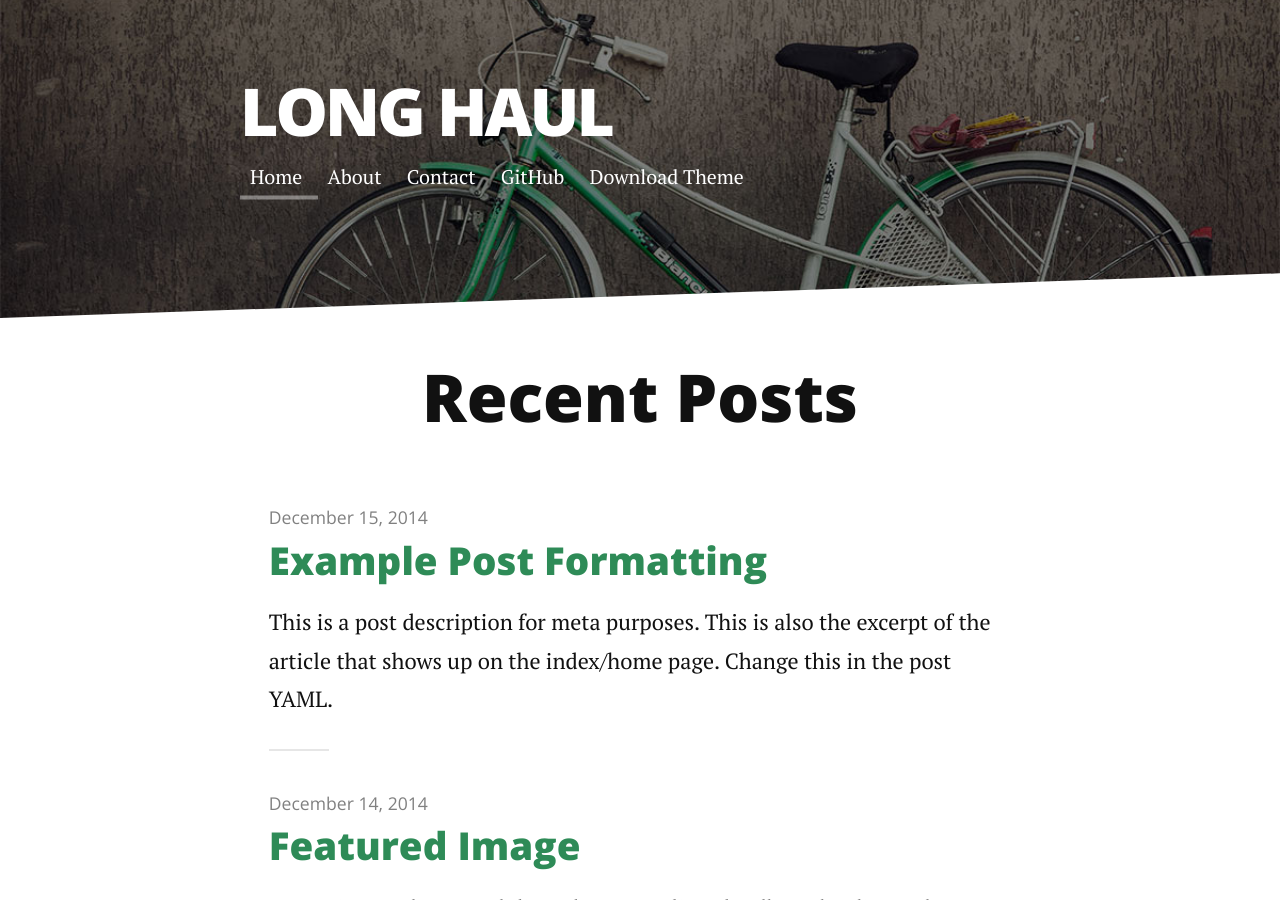
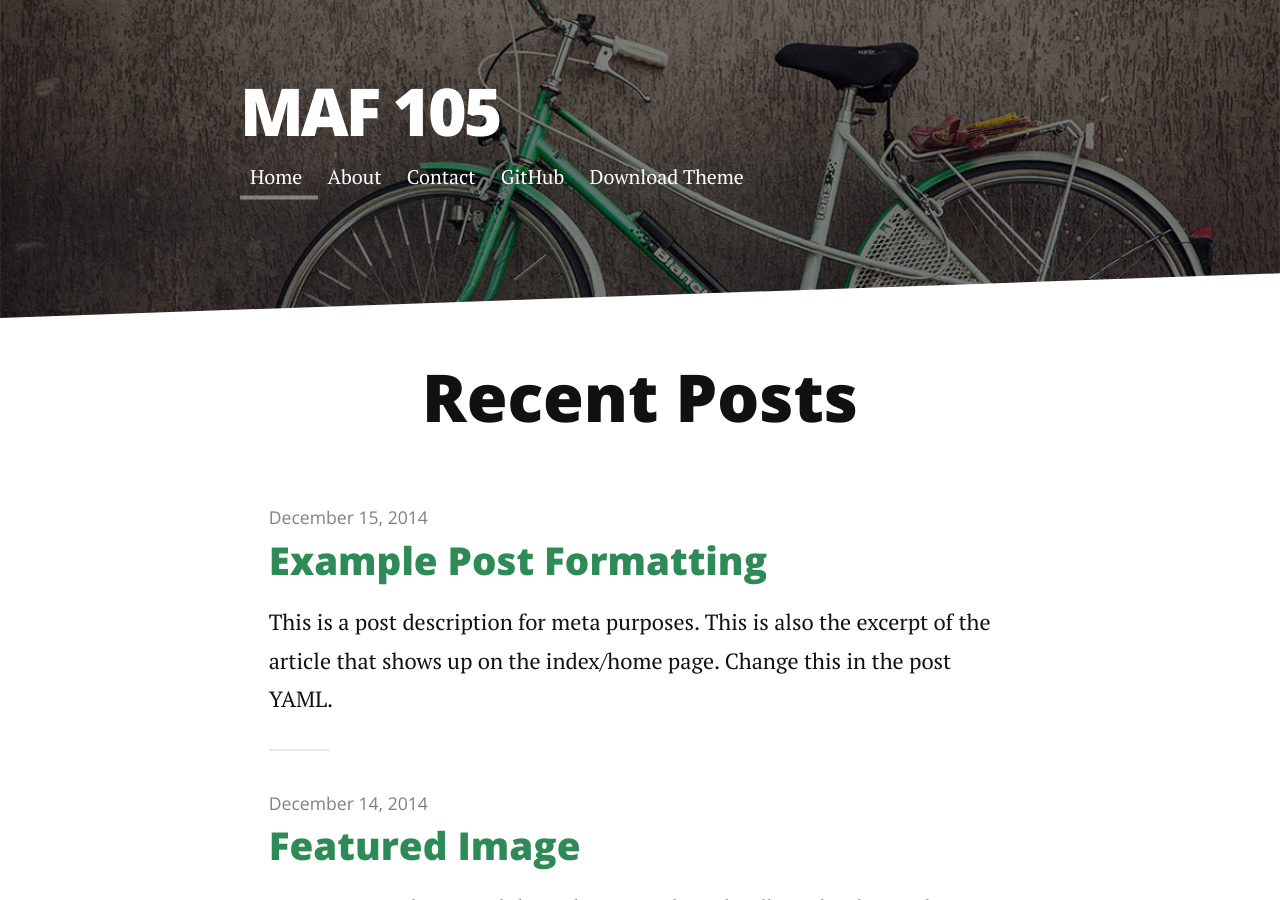
Before and after one commit to ufvest/ufvest.github.io, a Jekyll site: the page built from index.html, in a window 1280 px wide and 900 px high. Built offline with Jekyll 4.4.1, drawn with Linux system fonts in a browser that asks for light colours; nearby versions of some CDN libraries; the list of posts is cut into pages by our own code.

Commit message:
Alteração1

```diff
--- a/_config.yml
+++ b/_config.yml
@@ -1,4 +1,4 @@
-title: Long Haul
+title: MAF 105
 description: Long Form Jekyll theme built with SASS / COMPASS / SUSY
 
 url: http://brianmaierjr.github.com/long-haul
--- a/index.html
+++ b/index.html
@@ -1,6 +1,6 @@
 ---
 layout: default
-title: Long Haul
+title: MAF 105
 ---
 
 <div class="home" id="home">
```
